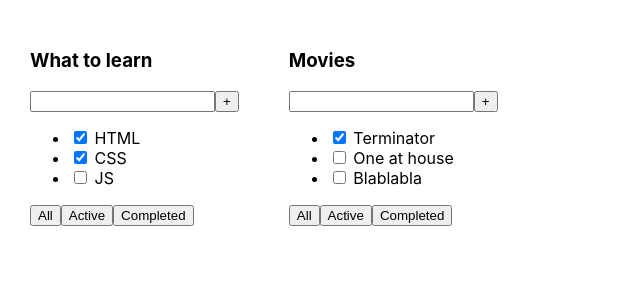
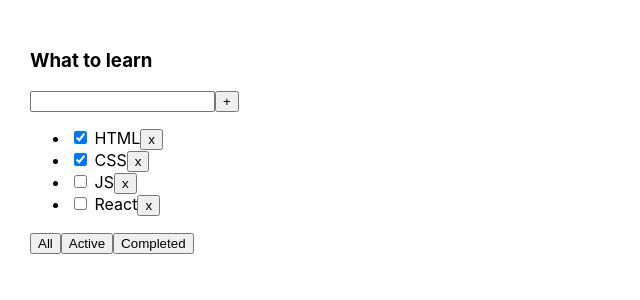
Before and after one commit to Kalips0o/My_Todolist, a React (Create React App) app: page / in a window 1280 px wide. Shown: the top 300 px of the page, without its empty margins (0-640 px from the left). Built offline with nearby package versions, Linux system fonts and the light colour scheme; the HTML template or start-up script is replaced by a standard one.

Commit message:
2 Map, Filter, useState, delete tasks, filter tasks

```diff
--- a/package.json
+++ b/package.json
@@ -1,5 +1,5 @@
 {
-  "name": "1-lesson",
+  "name": "Todolist",
   "version": "0.1.0",
   "private": true,
   "dependencies": {
--- a/src/App.tsx
+++ b/src/App.tsx
@@ -1,29 +1,46 @@
-import React from "react";
+import React, {useState} from "react";
 import "./App.css";
-import { TaskType, Todolist } from "./Todolist";
+import {TaskType, Todolist} from "./Todolist";
+
+export type FilterValuesType = "all" | "active" | "completed";
 
 function App() {
-  let task1: Array<TaskType> = [
-    { id: 1, title: "HTML", isDone: true },
-    { id: 2, title: "CSS", isDone: true },
-    { id: 3, title: "JS", isDone: false },
-  ];
-  let task2: Array<TaskType> = [
-    {
-      id: 1,
-      title: "Terminator",
-      isDone: true,
-    },
-    { id: 2, title: "One at house", isDone: false },
-    { id: 3, title: "Blablabla", isDone: false },
-  ];
+    let [tasks, setTasks] = useState<Array<TaskType>>([
+        {id: 1, title: "HTML", isDone: true},
+        {id: 2, title: "CSS", isDone: true},
+        {id: 3, title: "JS", isDone: false},
+        {id: 4, title: "React", isDone: false},
+    ]);
 
-  return (
-    <div className="App">
-      <Todolist title="What to learn" tasks={task1} />
-      <Todolist title="Movies" tasks={task2} />
-    </div>
-  );
+    let [filter, setFilter] = useState<FilterValuesType>("all");
+
+    function changeFilter(value: FilterValuesType) {
+        setFilter(value);
+    }
+
+    let taskForTodolist = tasks;
+    if (filter === "completed") {
+        taskForTodolist = tasks.filter((t) => t.isDone === true);
+    }
+    if (filter === "active") {
+        taskForTodolist = tasks.filter((t) => t.isDone === false);
+    }
+
+    function removeTask(id: number) {
+        let filterTasks = tasks.filter((t) => t.id !== id);
+        setTasks(filterTasks);
+    }
+
+    return (
+        <div className="App">
+            <Todolist
+                title="What to learn"
+                tasks={taskForTodolist}
+                removeTask={removeTask}
+                changeFilter={changeFilter}
+            />
+        </div>
+    );
 }
 
 export default App;
--- a/src/Todolist.tsx
+++ b/src/Todolist.tsx
@@ -1,4 +1,5 @@
 import React from "react";
+import {FilterValuesType} from "./App";
 
 export type TaskType = {
     id: number;
@@ -7,8 +8,10 @@
 };
 
 type PropsType = {
-  title: string;
-  tasks: Array<TaskType>;
+    title: string
+    tasks: Array<TaskType>
+    removeTask: (id: number) => void
+    changeFilter: (value: FilterValuesType) => void
 };
 
 export function Todolist(props: PropsType) {
@@ -16,28 +19,45 @@
         <div>
             <h3>{props.title}</h3>
             <div>
-        <input />
+                <input/>
 
                 <button>+</button>
             </div>
             <ul>
+                {props.tasks.map((t) => {
+                    return (
                         <li>
-          <input type="checkbox" checked={props.tasks[0].isDone} />
-          <span> {props.tasks[0].title}</span>
+                            <input type="checkbox" checked={t.isDone}/>
+                            <span> {t.title}</span>
+                            <button
+                                onClick={() => {
+                                    props.removeTask(t.id);
+                                }}
+                            >
+                                x
+                            </button>
                         </li>
-        <li>
-          <input type="checkbox" checked={props.tasks[1].isDone} />
-          <span> {props.tasks[1].title}</span>
-        </li>
-        <li>
-          <input type="checkbox" checked={props.tasks[2].isDone} />
-          <span> {props.tasks[2].title}</span>
-        </li>
+                    );
+                })}
             </ul>
             <div>
-        <button>All</button>
-        <button>Active</button>
-        <button>Completed</button>
+                <button onClick={() => {
+                    props.changeFilter("all")
+                }}>
+                    All
+                </button>
+
+                <button onClick={() => {
+                    props.changeFilter("active")
+                }}>
+                    Active
+                </button>
+
+                <button onClick={() => {
+                    props.changeFilter("completed")
+                }}>
+                    Completed
+                </button>
             </div>
         </div>
     );
```
Lines whose indentation alone changed are shown as unchanged.
